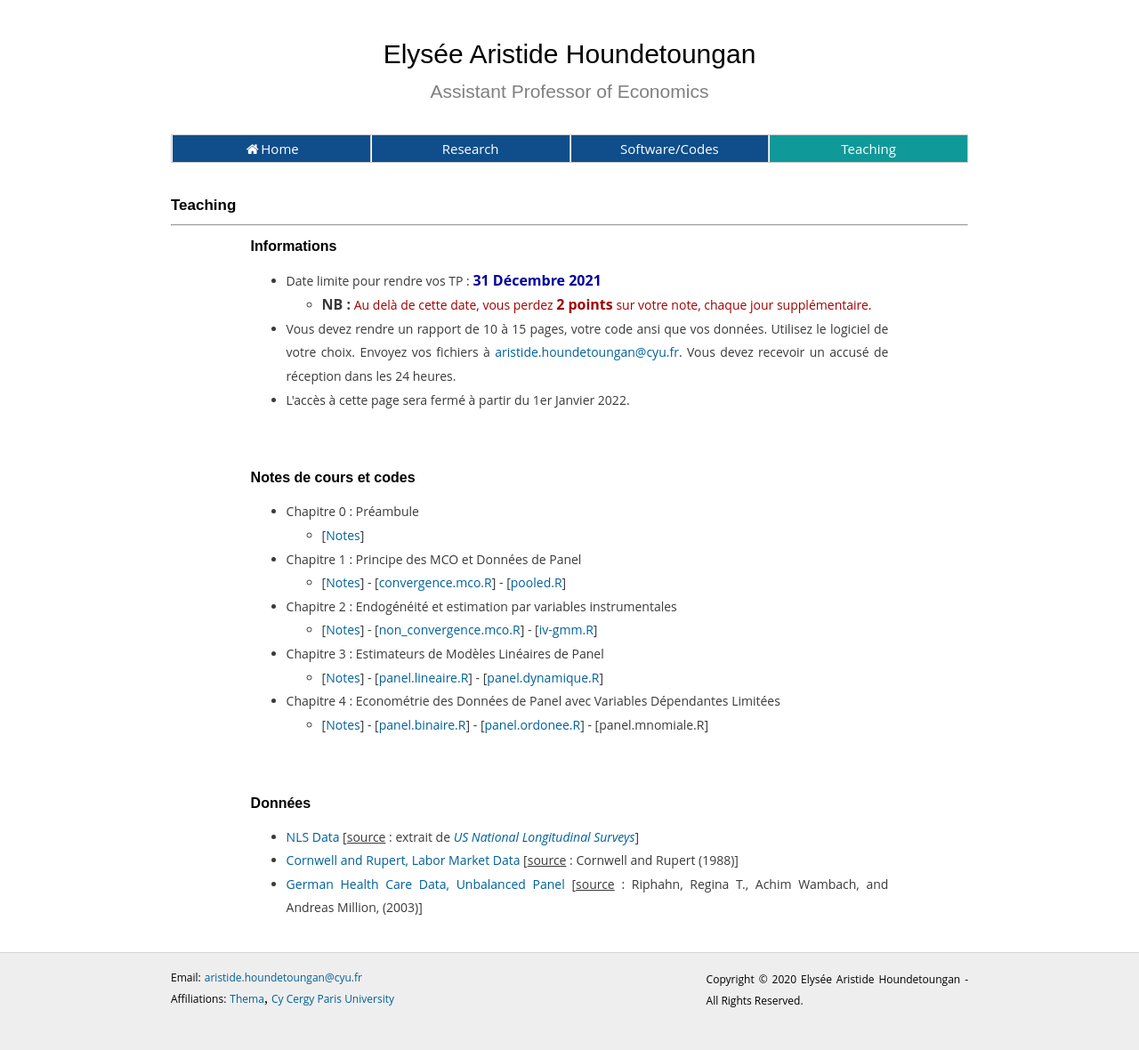
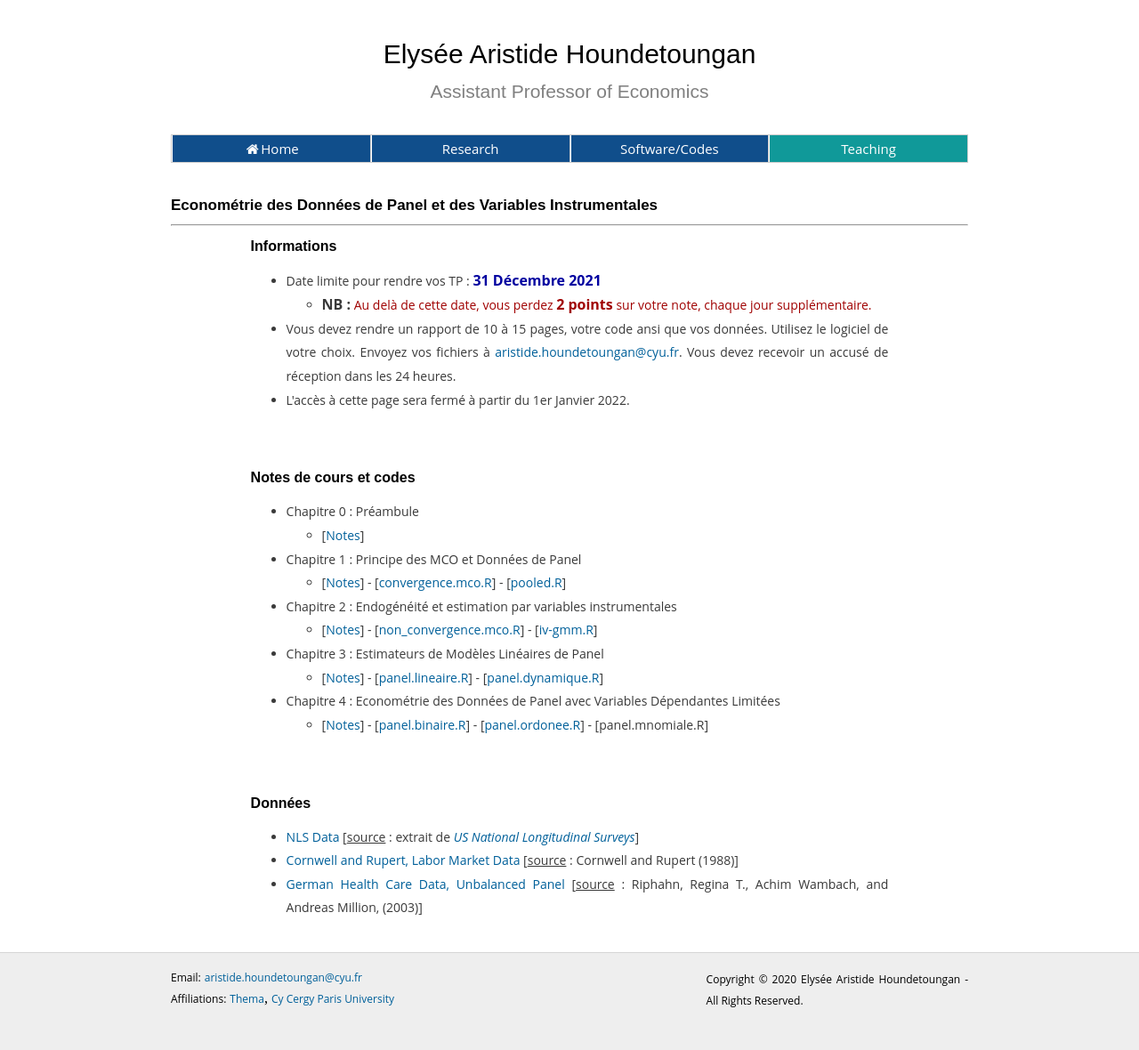
Before and after one commit to ahoundetoungan/ahoundetoungan.github.io, a Jekyll site: the page built from teaching/panel-iv.html, in a window 1280 px wide. Shown: the whole page at 89% size. Built offline with Jekyll 4.4.1, drawn with Linux system fonts in a browser that asks for light colours.

Commit message:
teaching

```diff
--- a/teaching/panel-iv.html
+++ b/teaching/panel-iv.html
@@ -9,7 +9,7 @@ $(document).ready(function() {
 </script>
 
 <div class="npages" align="justify" id="teaching">
-  <h1>Teaching</h1>
+  <h1>Econométrie des Données de Panel et des Variables Instrumentales</h1>
   <hr>
   <div class="contentresearch">
   <div id = "research2">
```
